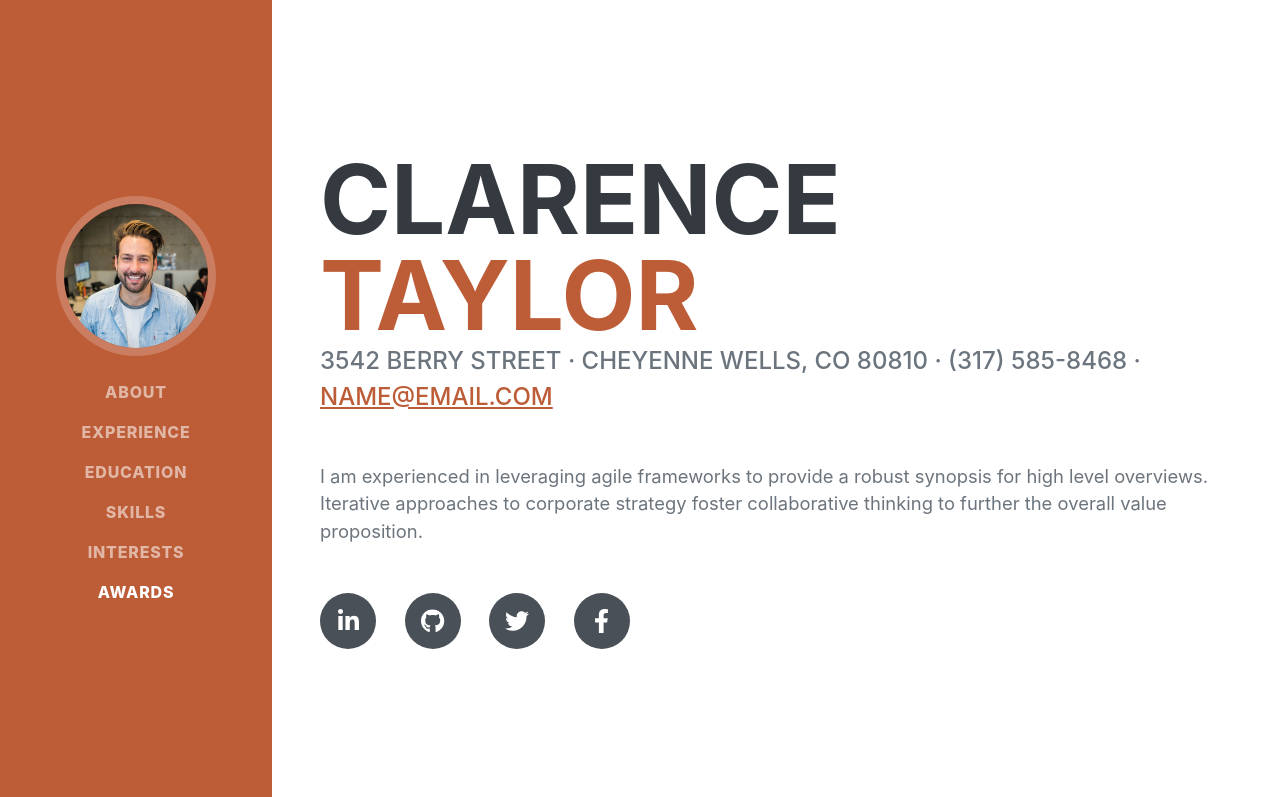
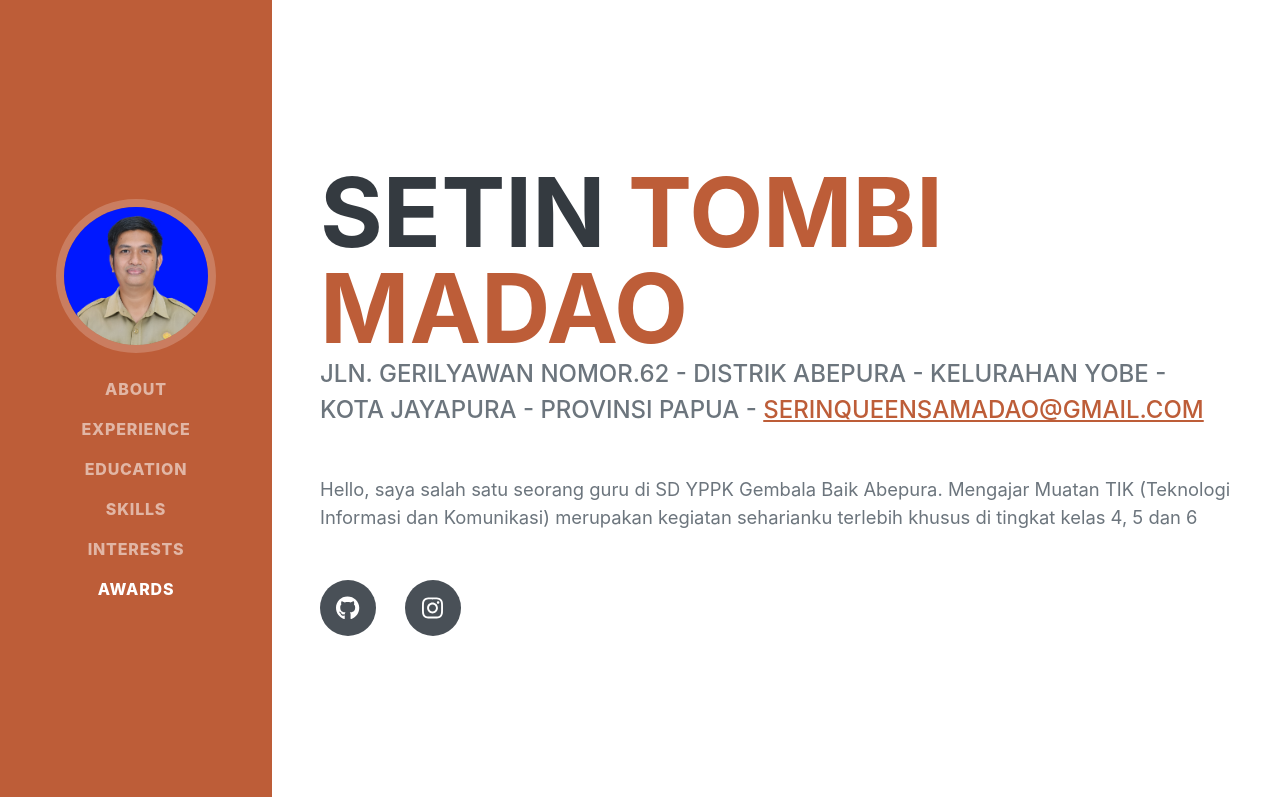
Before and after one commit to SetinTombi/sacode-day011-project01, a plain HTML site: page index.html in a window 1280 px wide. Shown: the top 797 px of the page. Drawn offline with nearby package versions, Linux system fonts and the light colour scheme; a web font is replaced by a local one.

Commit message:
final about mu

```diff
--- a/index.html
+++ b/index.html
@@ -5,7 +5,7 @@
         <meta name="viewport" content="width=device-width, initial-scale=1, shrink-to-fit=no" />
         <meta name="description" content="" />
         <meta name="author" content="" />
-        <title>Resume - Start Bootstrap Theme</title>
+        <title>Resume - Setin Tombi Madao</title>
         <link rel="icon" type="image/x-icon" href="assets/img/favicon.ico" />
         <!-- Font Awesome icons (free version)-->
         <script src="https://use.fontawesome.com/releases/v6.1.0/js/all.js" crossorigin="anonymous"></script>
@@ -20,7 +20,7 @@
         <nav class="navbar navbar-expand-lg navbar-dark bg-primary fixed-top" id="sideNav">
             <a class="navbar-brand js-scroll-trigger" href="#page-top">
                 <span class="d-block d-lg-none">Clarence Taylor</span>
-                <span class="d-none d-lg-block"><img class="img-fluid img-profile rounded-circle mx-auto mb-2" src="assets/img/profile.jpg" alt="..." /></span>
+                <span class="d-none d-lg-block"><img class="img-fluid img-profile rounded-circle mx-auto mb-2" src="assets/img/profil.jpg" alt="..." /></span>
             </a>
             <button class="navbar-toggler" type="button" data-bs-toggle="collapse" data-bs-target="#navbarResponsive" aria-controls="navbarResponsive" aria-expanded="false" aria-label="Toggle navigation"><span class="navbar-toggler-icon"></span></button>
             <div class="collapse navbar-collapse" id="navbarResponsive">
@@ -40,19 +40,19 @@
             <section class="resume-section" id="about">
                 <div class="resume-section-content">
                     <h1 class="mb-0">
-                        Clarence
-                        <span class="text-primary">Taylor</span>
+                        Setin
+                        <span class="text-primary">Tombi Madao</span>
                     </h1>
                     <div class="subheading mb-5">
-                        3542 Berry Street · Cheyenne Wells, CO 80810 · (317) 585-8468 ·
-                        <a href="mailto:name@email.com">name@email.com</a>
+                        Jln. Gerilyawan Nomor.62 - Distrik Abepura - Kelurahan Yobe - Kota Jayapura - Provinsi Papua -
+                        <a href="mailto:serinqueensamadao@gmail.com">serinqueensamadao@gmail.com</a>
                     </div>
-                    <p class="lead mb-5">I am experienced in leveraging agile frameworks to provide a robust synopsis for high level overviews. Iterative approaches to corporate strategy foster collaborative thinking to further the overall value proposition.</p>
+                    <p class="lead mb-5">Hello, saya salah satu seorang guru di SD YPPK Gembala Baik Abepura. Mengajar Muatan TIK (Teknologi Informasi dan Komunikasi) merupakan kegiatan seharianku terlebih khusus di tingkat kelas 4, 5 dan 6</p>
                     <div class="social-icons">
-                        <a class="social-icon" href="#!"><i class="fab fa-linkedin-in"></i></a>
-                        <a class="social-icon" href="#!"><i class="fab fa-github"></i></a>
-                        <a class="social-icon" href="#!"><i class="fab fa-twitter"></i></a>
-                        <a class="social-icon" href="#!"><i class="fab fa-facebook-f"></i></a>
+
+                        <a class="social-icon" href="https://github.com/SetinTombi" target="_blank"><i class="fab fa-github"></i></a>
+                        <a class="social-icon" href="https://instagram.com/serin_queensa_madao" target="_blank"><i class="fab fa-instagram"></i></a>
+
                     </div>
                 </div>
             </section>
```
Also changed, not shown: assets/img/profil.jpg (added).
